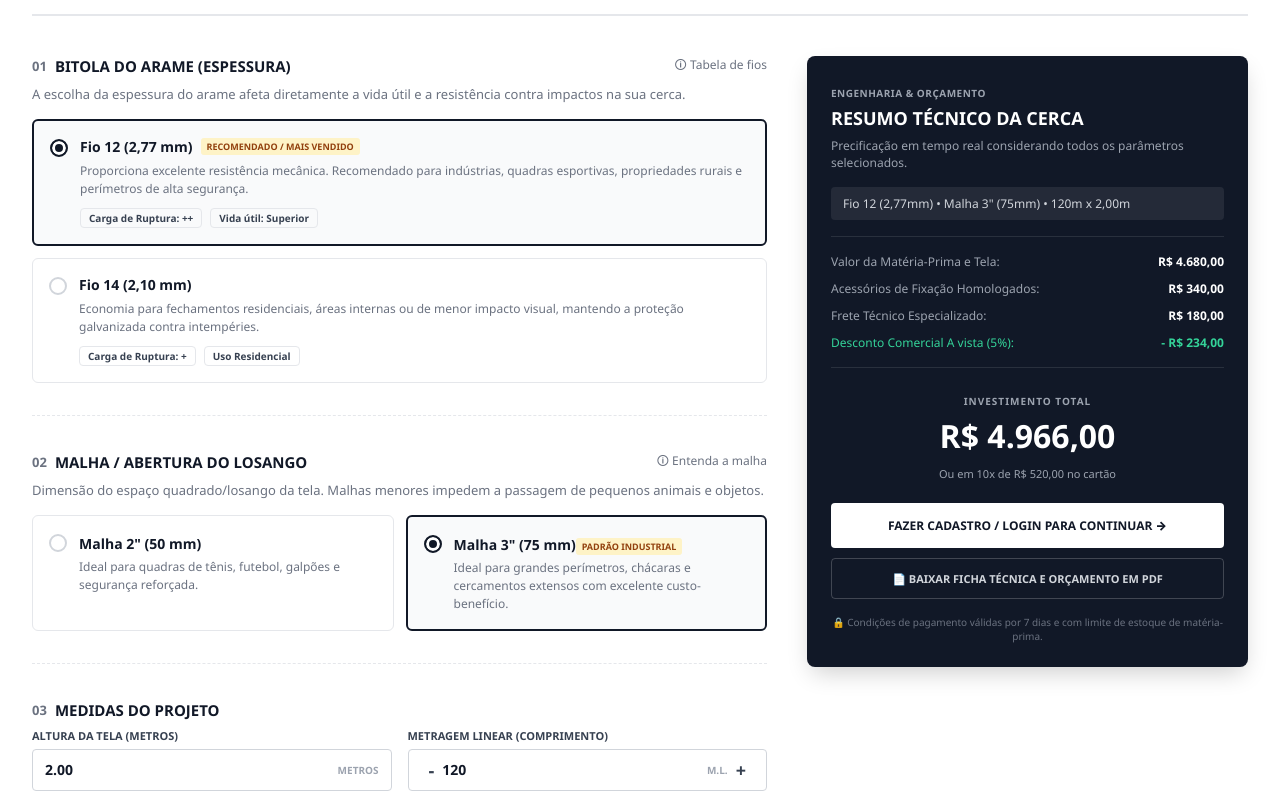
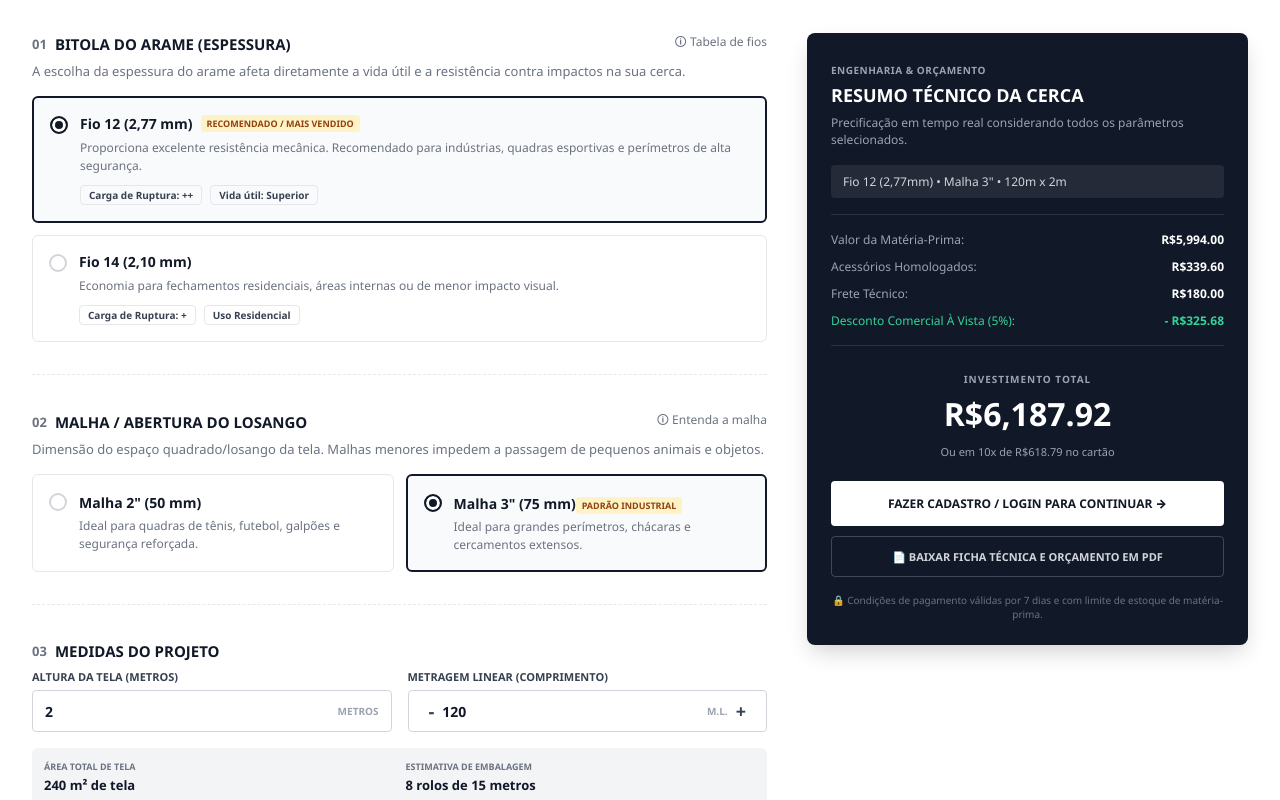
Before and after one commit to dannnpereira/ProGest, an Angular app in the folder progest/: page / in a window 1280 px wide. Shown: the part 840-1640 px from the top of the page. Built offline with nearby package versions, Linux system fonts and the light colour scheme.

Commit message:
feat(homepage): implementa lógica reativa e estrutura do configurador de orçamento

```diff
--- a/progest/src/app/components/home/home.html
+++ b/progest/src/app/components/home/home.html
@@ -13,7 +13,8 @@
 <header class="main-header">
   <div class="header-container">
     <div class="logo-area">
-      <div class="logo-box">AMARAL ALAMBRADOS</div>
+      <div class="logo-box">AMARAL</div>
+      <div class="logo-subtext">CERCAMENTOS<br>METÁLICOS</div>
     </div>
 
     <nav class="nav-menu">
@@ -62,7 +63,7 @@
 
       <!-- Botões de Ação -->
       <div class="hero-buttons">
-        <button class="btn-primary">
+        <button class="btn-primary" type="button">
           <span>INICIAR SIMULAÇÃO DE ORÇAMENTO</span>
         </button>
       </div>
@@ -92,11 +93,10 @@
 <section class="configurator-section">
   <div class="configurator-container">
 
-    <!-- TÍTULO E SUBTÍTULO DA SEÇÃO -->
     <div class="section-header">
       <span class="badge-sub">SIMULAÇÃO EM TEMPO REAL</span>
       <h2>CONFIGURADOR INTELIGENTE DE ALAMBRADO</h2>
-      <p>Personalize as especificações técnicas da sua cerca e receba a precificação em tempo real. Os cálculos consideram a resistência estrutural ideal, dimensionamento de acessórios e frete especializado para seu CEP.</p>
+      <p>Personalize as especificações técnicas da sua cerca e receba a precificação em tempo real.</p>
     </div>
 
     <!-- INDICADOR VISUAL DE PASSO A PASSO (STEPPER) -->
@@ -123,13 +123,13 @@
       </div>
     </div>
 
-    <!-- GRID PRINCIPAL (FORMULÁRIO NA ESQUERDA + RESUMO NA DIREITA) -->
+    <!-- GRID PRINCIPAL -->
     <div class="configurator-grid">
 
-      <!-- COLUNA DA ESQUERDA: CAMPOS DE SELEÇÃO -->
+      <!-- COLUNA DA ESQUERDA: OPÇÕES DE SELEÇÃO -->
       <div class="config-options">
 
-        <!-- OPÇÃO 01: BITOLA DO ARAME -->
+        <!-- 01: BITOLA DO ARAME -->
         <div class="option-block">
           <div class="option-header">
             <h3><span>01</span> BITOLA DO ARAME (ESPESSURA)</h3>
@@ -138,15 +138,17 @@
           <p class="option-desc">A escolha da espessura do arame afeta diretamente a vida útil e a resistência contra impactos na sua cerca.</p>
 
           <div class="cards-select">
-            <!-- Card Fio 12 -->
-            <div class="select-card active">
+            <!-- Fio 12 -->
+            <div class="select-card"
+                 [class.active]="bitolaSelecionada === 'fio12'"
+                 (click)="bitolaSelecionada = 'fio12'">
               <div class="card-radio"></div>
               <div class="card-body">
                 <div class="card-title-row">
                   <strong>Fio 12 (2,77 mm)</strong>
                   <span class="badge-recommended">RECOMENDADO / MAIS VENDIDO</span>
                 </div>
-                <p>Proporciona excelente resistência mecânica. Recomendado para indústrias, quadras esportivas, propriedades rurais e perímetros de alta segurança.</p>
+                <p>Proporciona excelente resistência mecânica. Recomendado para indústrias, quadras esportivas e perímetros de alta segurança.</p>
                 <div class="card-footer-info">
                   <span class="tag-outline">Carga de Ruptura: ++</span>
                   <span class="tag-outline">Vida útil: Superior</span>
@@ -154,14 +156,16 @@
               </div>
             </div>
 
-            <!-- Card Fio 14 -->
-            <div class="select-card">
+            <!-- Fio 14 -->
+            <div class="select-card"
+                 [class.active]="bitolaSelecionada === 'fio14'"
+                 (click)="bitolaSelecionada = 'fio14'">
               <div class="card-radio"></div>
               <div class="card-body">
                 <div class="card-title-row">
                   <strong>Fio 14 (2,10 mm)</strong>
                 </div>
-                <p>Economia para fechamentos residenciais, áreas internas ou de menor impacto visual, mantendo a proteção galvanizada contra intempéries.</p>
+                <p>Economia para fechamentos residenciais, áreas internas ou de menor impacto visual.</p>
                 <div class="card-footer-info">
                   <span class="tag-outline">Carga de Ruptura: +</span>
                   <span class="tag-outline">Uso Residencial</span>
@@ -171,7 +175,7 @@
           </div>
         </div>
 
-        <!-- OPÇÃO 02: MALHA / ABERTURA DO LOSANGO -->
+        <!-- 02: MALHA -->
         <div class="option-block">
           <div class="option-header">
             <h3><span>02</span> MALHA / ABERTURA DO LOSANGO</h3>
@@ -180,7 +184,9 @@
           <p class="option-desc">Dimensão do espaço quadrado/losango da tela. Malhas menores impedem a passagem de pequenos animais e objetos.</p>
 
           <div class="cards-grid-2">
-            <div class="select-card">
+            <div class="select-card"
+                 [class.active]="malhaSelecionada === 'malha2'"
+                 (click)="malhaSelecionada = 'malha2'">
               <div class="card-radio"></div>
               <div>
                 <strong>Malha 2" (50 mm)</strong>
@@ -188,18 +194,20 @@
               </div>
             </div>
 
-            <div class="select-card active">
+            <div class="select-card"
+                 [class.active]="malhaSelecionada === 'malha3'"
+                 (click)="malhaSelecionada = 'malha3'">
               <div class="card-radio"></div>
               <div>
                 <strong>Malha 3" (75 mm)</strong>
                 <span class="badge-recommended">PADRÃO INDUSTRIAL</span>
-                <p>Ideal para grandes perímetros, chácaras e cercamentos extensos com excelente custo-benefício.</p>
+                <p>Ideal para grandes perímetros, chácaras e cercamentos extensos.</p>
               </div>
             </div>
           </div>
         </div>
 
-        <!-- OPÇÃO 03: MEDIDAS DO PROJETO -->
+       <!-- 03: MEDIDAS DO PROJETO -->
         <div class="option-block">
           <div class="option-header">
             <h3><span>03</span> MEDIDAS DO PROJETO</h3>
@@ -209,7 +217,7 @@
             <div class="input-group">
               <label>ALTURA DA TELA (METROS)</label>
               <div class="input-number">
-                <input type="number" value="2.00" step="0.1" />
+                <input type="number" [value]="alturaMetros" (input)="atualizarAltura($event)" step="0.5" min="1" max="6" />
                 <span class="unit">METROS</span>
               </div>
             </div>
@@ -217,35 +225,36 @@
             <div class="input-group">
               <label>METRAGEM LINEAR (COMPRIMENTO)</label>
               <div class="input-counter">
-                <button>-</button>
-                <input type="number" value="120" />
+                <button type="button" (click)="alterarComprimento(-10)">-</button>
+                <input type="number" [value]="comprimentoMetros" (input)="atualizarComprimentoInput($event)" step="5" min="10" />
                 <span class="unit">M.L.</span>
-                <button>+</button>
+                <button type="button" (click)="alterarComprimento(10)">+</button>
               </div>
             </div>
           </div>
 
-          <!-- RESUMO RÁPIDO DAS MEDIDAS -->
           <div class="measures-summary">
             <div class="summary-box">
               <small>ÁREA TOTAL DE TELA</small>
-              <strong>240 m² de tela</strong>
+              <strong>{{ areaTotal | number:'1.0-2' }} m² de tela</strong>
             </div>
             <div class="summary-box">
               <small>ESTIMATIVA DE EMBALAGEM</small>
-              <strong>8 rolos de 15 metros</strong>
+              <strong>{{ totalRolos }} rolos de 15 metros</strong>
             </div>
           </div>
         </div>
 
-        <!-- OPÇÃO 04: TRATAMENTO ANTICORROSIVO -->
+        <!-- 04: TRATAMENTO ANTICORROSIVO -->
         <div class="option-block">
           <div class="option-header">
             <h3><span>04</span> TRATAMENTO ANTICORROSIVO</h3>
           </div>
 
           <div class="cards-grid-2">
-            <div class="select-card active">
+            <div class="select-card"
+                 [class.active]="tratamentoSelecionado === 'galvanizado'"
+                 (click)="tratamentoSelecionado = 'galvanizado'">
               <div class="card-radio"></div>
               <div>
                 <strong>Galvanizada a Fogo</strong>
@@ -254,38 +263,44 @@
               </div>
             </div>
 
-            <div class="select-card">
+            <div class="select-card"
+                 [class.active]="tratamentoSelecionado === 'pvc'"
+                 (click)="tratamentoSelecionado = 'pvc'">
               <div class="card-radio"></div>
               <div>
                 <strong>Revestida em PVC</strong>
-                <p>Camada extra de polímero com alta imunidade à névoa salina de regiões litorâneas.</p>
+                <p>Camada extra de polímero com alta imunidade à névoa salina.</p>
               </div>
             </div>
           </div>
         </div>
 
-        <!-- OPÇÃO 05: LOCALIZAÇÃO E FRETE TÉCNICO -->
+        <!-- 05: LOCALIZAÇÃO E FRETE -->
         <div class="option-block">
           <div class="option-header">
             <h3><span>05</span> LOCALIZAÇÃO E FRETE TÉCNICO</h3>
           </div>
 
           <div class="cep-group">
-            <input type="text" placeholder="18000-000" class="cep-input" />
-            <button class="btn-cep">CALCULAR POR CEP</button>
+            <input type="text" placeholder="18000-000" class="cep-input" [value]="cep" (input)="atualizarCep($event)" />
+            <button class="btn-cep" type="button">CALCULAR POR CEP</button>
           </div>
 
           <div class="freight-options">
-            <label class="freight-card active">
-              <input type="radio" name="freight" checked />
+            <label class="freight-card"
+                   [class.active]="tipoFrete === 'entrega'"
+                   (click)="tipoFrete = 'entrega'">
+              <input type="radio" name="freight" [checked]="tipoFrete === 'entrega'" />
               <div>
                 <strong>ENTREGA TÉCNICA PRÓPRIA</strong>
                 <small>Carga paletizada com desembarque seguro</small>
               </div>
             </label>
 
-            <label class="freight-card">
-              <input type="radio" name="freight" />
+            <label class="freight-card"
+                   [class.active]="tipoFrete === 'retirada'"
+                   (click)="tipoFrete = 'retirada'">
+              <input type="radio" name="freight" [checked]="tipoFrete === 'retirada'" />
               <div>
                 <strong>RETIRADA NA FÁBRICA</strong>
                 <small>Retire em nossa fábrica sem custo</small>
@@ -294,9 +309,9 @@
           </div>
         </div>
 
-      </div>
+      </div> <!-- /config-options -->
 
-      <!-- COLUNA DA DIREITA: CARD DE RESUMO DO ORÇAMENTO -->
+      <!-- COLUNA DA DIREITA: RESUMO REATIVO DA CERCA -->
       <div class="config-summary-sidebar">
         <div class="summary-card">
           <div class="summary-card-header">
@@ -306,52 +321,51 @@
           </div>
 
           <div class="summary-specs">
-            <span>Fio 12 (2,77mm)</span> • <span>Malha 3" (75mm)</span> • <span>120m x 2,00m</span>
+            <span>{{ bitolaSelecionada === 'fio12' ? 'Fio 12 (2,77mm)' : 'Fio 14 (2,10mm)' }}</span> •
+            <span>{{ malhaSelecionada === 'malha2' ? 'Malha 2"' : 'Malha 3"' }}</span> •
+            <span>{{ comprimentoMetros }}m x {{ alturaMetros }}m</span>
           </div>
 
-          <!-- ITENS DE PREÇO -->
           <div class="price-breakdown">
             <div class="price-row">
-              <span>Valor da Matéria-Prima e Tela:</span>
-              <strong>R$ 4.680,00</strong>
+              <span>Valor da Matéria-Prima:</span>
+              <strong>{{ valorMateriaPrima | currency:'BRL':'symbol':'1.2-2' }}</strong>
             </div>
 
             <div class="price-row">
-              <span>Acessórios de Fixação Homologados:</span>
-              <strong>R$ 340,00</strong>
+              <span>Acessórios Homologados:</span>
+              <strong>{{ valorAcessorios | currency:'BRL':'symbol':'1.2-2' }}</strong>
             </div>
 
             <div class="price-row">
-              <span>Frete Técnico Especializado:</span>
-              <strong>R$ 180,00</strong>
+              <span>Frete Técnico:</span>
+              <strong>{{ valorFrete | currency:'BRL':'symbol':'1.2-2' }}</strong>
             </div>
 
             <div class="price-row discount">
-              <span>Desconto Comercial A vista (5%):</span>
-              <strong>- R$ 234,00</strong>
+              <span>Desconto Comercial À Vista (5%):</span>
+              <strong>- {{ valorDesconto | currency:'BRL':'symbol':'1.2-2' }}</strong>
             </div>
           </div>
 
-          <!-- TOTAL -->
           <div class="total-box">
             <small>INVESTIMENTO TOTAL</small>
-            <div class="total-value">R$ 4.966,00</div>
-            <span>Ou em 10x de R$ 520,00 no cartão</span>
+            <div class="total-value">{{ valorTotal | currency:'BRL':'symbol':'1.2-2' }}</div>
+            <span>Ou em 10x de {{ valorParcela | currency:'BRL':'symbol':'1.2-2' }} no cartão</span>
           </div>
 
-          <!-- AÇÕES -->
           <div class="summary-actions">
-            <button class="btn-checkout">FAZER CADASTRO / LOGIN PARA CONTINUAR →</button>
-            <button class="btn-pdf">📄 BAIXAR FICHA TÉCNICA E ORÇAMENTO EM PDF</button>
+            <button class="btn-checkout" type="button">FAZER CADASTRO / LOGIN PARA CONTINUAR →</button>
+            <button class="btn-pdf" type="button">📄 BAIXAR FICHA TÉCNICA E ORÇAMENTO EM PDF</button>
           </div>
 
           <div class="summary-footer-note">
             🔒 Condições de pagamento válidas por 7 dias e com limite de estoque de matéria-prima.
           </div>
         </div>
-      </div>
+      </div> <!-- /config-summary-sidebar -->
 
-    </div>
+    </div> <!-- /configurator-grid -->
 
-  </div>
+  </div> <!-- /configurator-container -->
 </section>
--- a/progest/src/app/components/home/home.ts
+++ b/progest/src/app/components/home/home.ts
@@ -1,12 +1,93 @@
 import { Component } from '@angular/core';
+import { CommonModule } from '@angular/common';
 
 @Component({
   selector: 'app-home',
   standalone: true,
-  imports: [],
+  imports: [CommonModule],
   templateUrl: './home.html',
-  styleUrl: './home.css' // <-- Garanta que essa linha aponta para o home.css
+  styleUrl: './home.css'
 })
 export class HomeComponent {
 
+  // --- ESTADO DO CONFIGURADOR ---
+  bitolaSelecionada: 'fio12' | 'fio14' = 'fio12';
+  malhaSelecionada: 'malha2' | 'malha3' = 'malha3';
+  alturaMetros: number = 2.0;
+  comprimentoMetros: number = 120;
+  tratamentoSelecionado: 'galvanizado' | 'pvc' = 'galvanizado';
+  tipoFrete: 'entrega' | 'retirada' = 'entrega';
+  cep: string = '';
+
+  // --- PREÇOS BASE DA FÁBRICA ---
+  private readonly PRECO_M2_BASE = 18.50;
+  private readonly MULTIPLICADOR_FIO12 = 1.35;
+  private readonly MULTIPLICADOR_MALHA2 = 1.25;
+  private readonly MULTIPLICADOR_PVC = 1.20;
+  private readonly PRECO_ACESSORIO_METRO = 2.83;
+  private readonly TAXA_FRETE_BASE = 180.00;
+
+  // --- CÁLCULOS DINÂMICOS ---
+  get areaTotal(): number {
+    return this.alturaMetros * this.comprimentoMetros;
+  }
+
+  get totalRolos(): number {
+    return Math.ceil(this.comprimentoMetros / 15);
+  }
+
+  get valorMateriaPrima(): number {
+    let precoM2 = this.PRECO_M2_BASE;
+    if (this.bitolaSelecionada === 'fio12') precoM2 *= this.MULTIPLICADOR_FIO12;
+    if (this.malhaSelecionada === 'malha2') precoM2 *= this.MULTIPLICADOR_MALHA2;
+    if (this.tratamentoSelecionado === 'pvc') precoM2 *= this.MULTIPLICADOR_PVC;
+    return this.areaTotal * precoM2;
+  }
+
+  get valorAcessorios(): number {
+    return this.comprimentoMetros * this.PRECO_ACESSORIO_METRO;
+  }
+
+  get valorFrete(): number {
+    return this.tipoFrete === 'entrega' ? this.TAXA_FRETE_BASE : 0;
+  }
+
+  get subtotal(): number {
+    return this.valorMateriaPrima + this.valorAcessorios + this.valorFrete;
+  }
+
+  get valorDesconto(): number {
+    return this.subtotal * 0.05;
+  }
+
+  get valorTotal(): number {
+    return this.subtotal - this.valorDesconto;
+  }
+
+  get valorParcela(): number {
+    return this.valorTotal / 10;
+  }
+
+  // --- MÉTODOS DE ATUALIZAÇÃO ---
+  atualizarAltura(event: Event): void {
+    const input = event.target as HTMLInputElement;
+    this.alturaMetros = Number(input.value) || 1;
+  }
+
+  atualizarComprimentoInput(event: Event): void {
+    const input = event.target as HTMLInputElement;
+    this.comprimentoMetros = Number(input.value) || 10;
+  }
+
+  alterarComprimento(delta: number): void {
+    const novoValor = this.comprimentoMetros + delta;
+    if (novoValor >= 10) {
+      this.comprimentoMetros = novoValor;
+    }
+  }
+
+  atualizarCep(event: Event): void {
+    const input = event.target as HTMLInputElement;
+    this.cep = input.value;
+  }
 }
```
